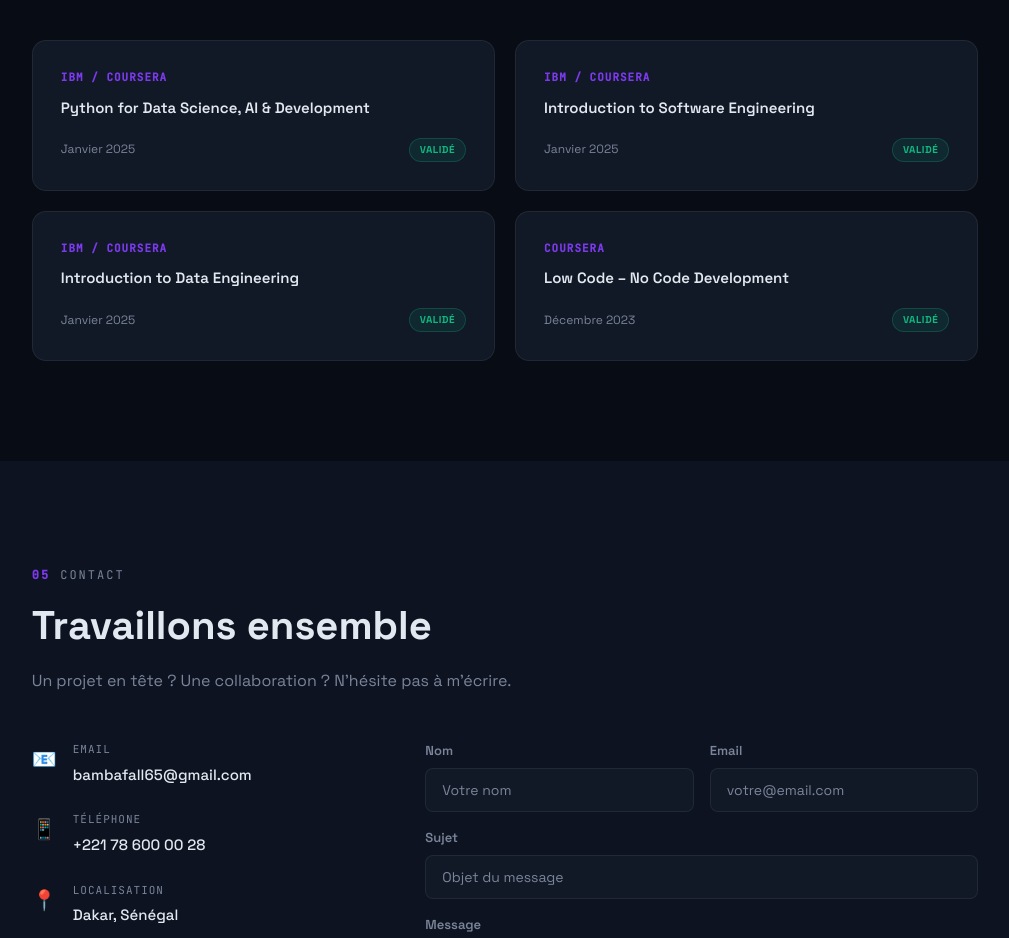
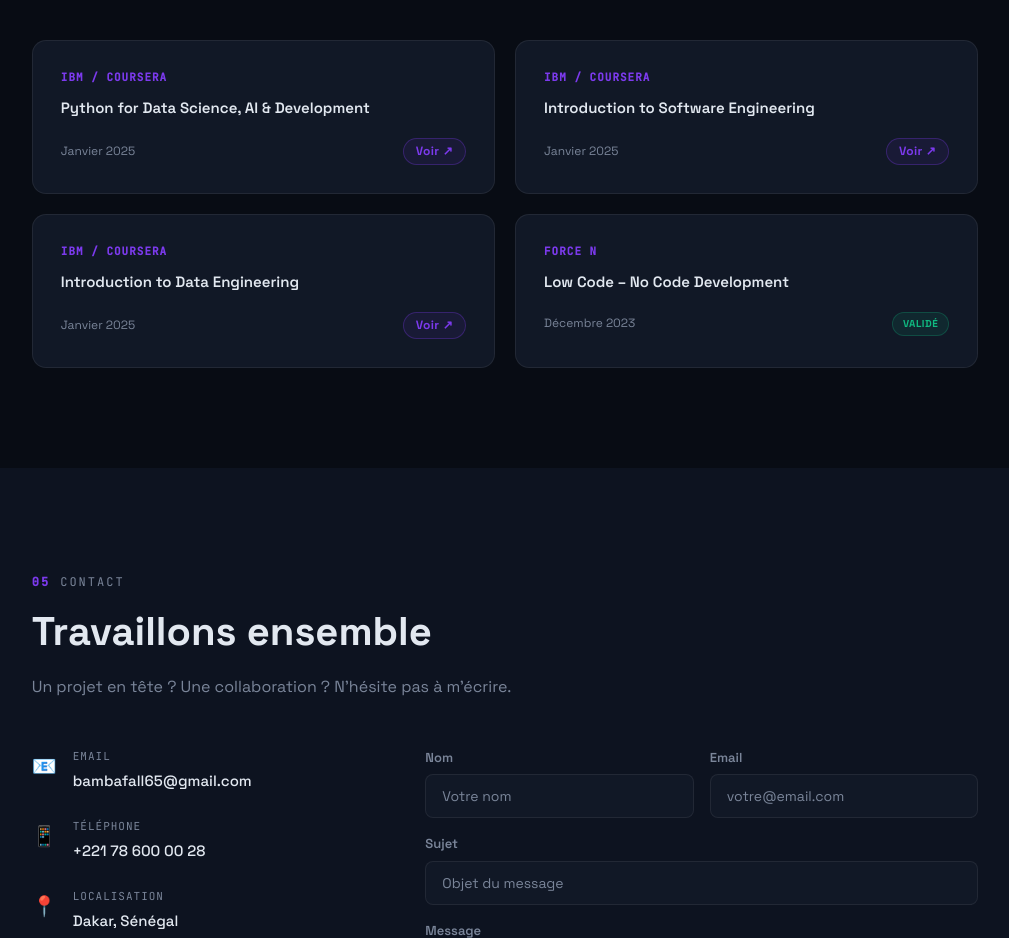
Before and after one commit to Fallbamba10/portfolio, a plain HTML site: page index.html in a window 1280 px wide. Shown: the part 3740-4678 px from the top of the page, without its empty margins (135-1144 px from the left). Drawn offline with Linux system fonts and the light colour scheme.

Commit message:
feat: add certificate verification links

```diff
--- a/index.html
+++ b/index.html
@@ -383,7 +383,7 @@
           <h4>Python for Data Science, AI &amp; Development</h4>
           <div class="cert-footer">
             <span class="cert-date">Janvier 2025</span>
-            <span class="cert-badge">Validé</span>
+            <a href="https://coursera.org/share/38f2f4d1a0c2c5ee4108181c0ddcd6f0" target="_blank" class="cert-link">Voir ↗</a>
           </div>
         </div>
 
@@ -392,7 +392,7 @@
           <h4>Introduction to Software Engineering</h4>
           <div class="cert-footer">
             <span class="cert-date">Janvier 2025</span>
-            <span class="cert-badge">Validé</span>
+            <a href="https://coursera.org/share/8c9d557e2cb788a86863489cb50ca7a6" target="_blank" class="cert-link">Voir ↗</a>
           </div>
         </div>
 
@@ -401,12 +401,12 @@
           <h4>Introduction to Data Engineering</h4>
           <div class="cert-footer">
             <span class="cert-date">Janvier 2025</span>
-            <span class="cert-badge">Validé</span>
+            <a href="https://coursera.org/share/48122de037eeeb4d8e534fc0200df1a9" target="_blank" class="cert-link">Voir ↗</a>
           </div>
         </div>
 
         <div class="cert-card reveal-up">
-          <div class="cert-issuer">Coursera</div>
+          <div class="cert-issuer">Force N</div>
           <h4>Low Code – No Code Development</h4>
           <div class="cert-footer">
             <span class="cert-date">Décembre 2023</span>
--- a/style.css
+++ b/style.css
@@ -844,6 +844,21 @@
   text-transform: uppercase;
   letter-spacing: 0.5px;
 }
+.cert-link {
+  font-size: 12px;
+  font-weight: 700;
+  color: var(--accent);
+  border: 1px solid rgba(124,58,237,0.3);
+  background: rgba(124,58,237,0.08);
+  padding: 3px 12px;
+  border-radius: 100px;
+  transition: var(--transition);
+  letter-spacing: 0.3px;
+}
+.cert-link:hover {
+  background: rgba(124,58,237,0.2);
+  border-color: rgba(124,58,237,0.6);
+}
 
 /* ═══════════════════════════════════════════════════════
    CONTACT
```
